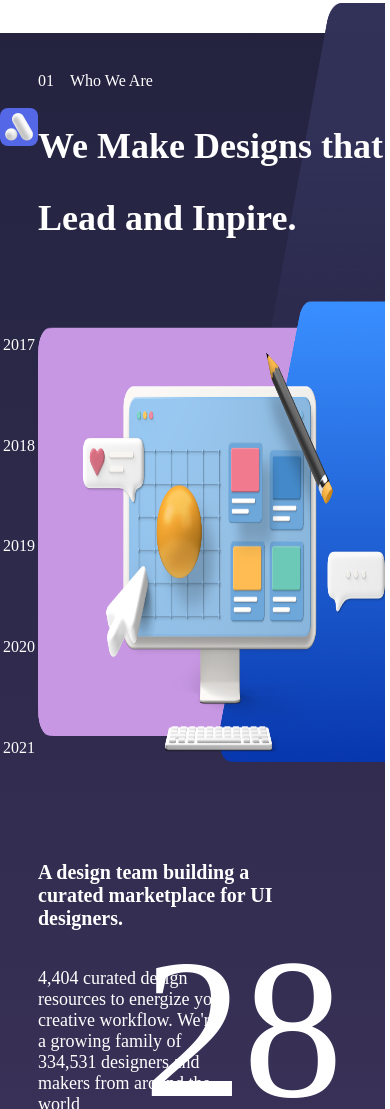
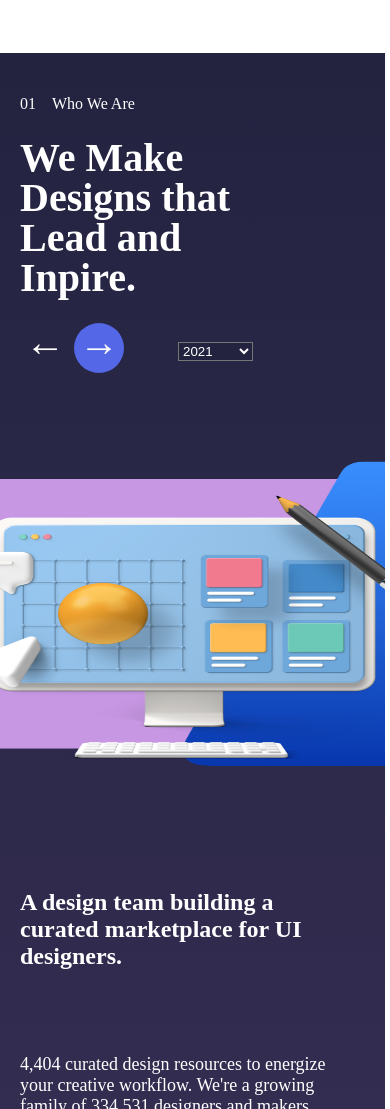
Before and after one commit to evertonnasac/compass-projeto-sprint-2, a plain HTML site: page index.html in a window 390 px wide. Shown: the part 891-2000 px from the top of the page. Drawn offline with Linux system fonts and the light colour scheme.

Commit message:
Conclusão da tela Who-we-are versao mobile, adaptacao do head e index.html

```diff
--- a/index.html
+++ b/index.html
@@ -69,6 +69,13 @@
                     <div class="box-nav-wwa">
                         <div class="btn-prev btn-nav">&larr;</div>
                         <div class="btn-next btn-nav">&rarr;</div>
+                        <select class="select-year-wwa">
+                            <option>2021</option>
+                            <option>2020</option>
+                            <option>2019</option>
+                            <option>2018</option>
+                            <option>2017</option>
+                        </select>
                     </div>
                 </div>
                 <div class="box-image-wwa">
@@ -77,12 +84,13 @@
                 <p class="subtitle-wwa">A design team building a curated marketplace
                      for UI designers.
                 </p>
-                <div class="box-resume-wwa">
-                    <p class="resume-wwa">4,404 curated design resources to energize your creative workflow.
-                        We're a growing family of 334,531 designers and makers from around the world</p>
-                </div>
+
+                <p class="resume-wwa">4,404 curated design resources to energize your creative workflow.
+                    We're a growing family of 334,531 designers and makers from around the world
+                </p>
+
+                <button class="btn-contact-wwa">Contact Us</button>
                 <p class="number-wwa">28</p>
-                <button class="btn-contact-wwa">Contact Us</button>
             </article>
             <div class="image-triangulo-wwa">
                 <img src="./images/img-wwa-triangulo.png" alt="">
--- a/styles/header/_header.scss
+++ b/styles/header/_header.scss
@@ -1,13 +1,15 @@
 header{
-    width: 95%;
+    width: 98.8%;
     height: 100px;
-
 
     display: flex;
     justify-content: space-between;
     align-items: center;
 
-    margin: 0 auto;
+
+    background-color: #ffffff;
+    z-index: 1000;
+    top: 0;
 
 
     .content-logo{
--- a/styles/hero/_hero.scss
+++ b/styles/hero/_hero.scss
@@ -5,8 +5,8 @@ p{
 .hero{
     width: 90%;
     height: calc(100vh - 100px);
-    margin: 0 auto;
-    margin-bottom: 80px;
+    margin: 100px  auto 0 auto;
+    margin-bottom: 100px;
     display: flex;
     justify-content: flex-start;
 
--- a/styles/main.scss
+++ b/styles/main.scss
@@ -10,3 +10,4 @@
 
 @import "./who-we-are/wwa-principal";
 @import "./who-we-are/wwa-tablet";
+@import "./who-we-are/wwa-mobile"
--- /dev/null
+++ b/styles/who-we-are/_wwa-mobile.scss
@@ -0,0 +1,84 @@
+@media (max-width:600px) {
+
+    header{
+        position: fixed;
+    }
+
+    .who-we-are{
+
+        padding: 0 20px;
+        height: 1600px;
+        margin-top: 100px;
+        justify-content: space-evenly;
+
+        .image-triangulo-wwa{
+            display: none;
+        }
+
+        aside{
+            display: none;
+        }
+        .box-center-wwa{
+
+            .box-header-wwa{
+                display: block;
+                padding: 0;
+
+                .box-nav-wwa{
+                    .select-year-wwa{
+                        display: inline-block;
+                        width: 75px;
+                        margin-left: 50px;
+                        background-color: #232340;
+                        color: #ffffff;
+
+                    }
+                }
+
+
+                .title-wwa{
+                    font-size: 40px;
+                    width: 65%;
+                    line-height: 40px;
+                    margin: 25px 0;
+                }
+
+                @media (max-width:360px) {
+                    .title-wwa{
+                        font-size: 28px;
+                        line-height: 40px;
+                    }
+                }
+
+            }
+
+            .box-image-wwa{
+                transform: scaleX(1.5);
+                position: relative;
+                left: -20%;
+                min-height: auto;
+                height: 350px;
+                width: 125%;
+            }
+
+            .subtitle-wwa, .resume-wwa{
+                max-width: 325px;
+                width: 85%;
+
+            }
+
+            .subtitle-wwa{
+                font-size: 24px;
+            }
+
+            .number-wwa{
+                border-radius: 100%;
+                background-color: #232340;
+                text-align: center;
+                position: static;
+
+            }
+        }
+    }
+
+}
--- a/styles/who-we-are/_wwa-principal.scss
+++ b/styles/who-we-are/_wwa-principal.scss
@@ -10,9 +10,11 @@ p{
     width: 100%;
     height: 100vh;
     min-height: 1200px;
+
     background-image: linear-gradient(#232340, #3B3259);
 
     position: relative;
+    margin-top: 35px;
 
     display: flex;
     justify-content: flex-start;
@@ -132,6 +134,7 @@ p{
         .box-header-wwa{
 
             .box-nav-wwa{
+
                 div{
                     border-radius: 100%;
                     height: 50px;
@@ -139,13 +142,17 @@ p{
                     font-size: 40px;
                     border: none;
                     color: #ffffff;
-                    line-height: 43px;
+                    line-height: 40px;
+                    text-align: center;
                     display: inline-block;
-                    text-align: center;
                 }
 
-                & div:last-child{
+                & div:nth-child(2){
                     background-color: $btn-color;
+                }
+
+                .select-year-wwa{
+                    display: none;
                 }
 
             }
@@ -171,15 +178,11 @@ p{
             width: 470px;
         }
 
-        .box-resume-wwa{
-            width: 60%;
 
-            .resume-wwa{
-                font-size: 18px;
-                font-weight: 400;
-                max-width: 70%;
-            }
-
+        .resume-wwa{
+            font-size: 18px;
+            font-weight: 400;
+            width: 350px;
         }
 
     }
@@ -190,6 +193,7 @@ p{
         height: 60px;
         border: none;
         color: #ffffff;
+        border-radius: 8px;
     }
 
     .number-wwa{
--- a/styles/who-we-are/_wwa-tablet.scss
+++ b/styles/who-we-are/_wwa-tablet.scss
@@ -15,26 +15,8 @@
                 width: 329px;
             }
 
-        }
-
-    }
-
-}
-
-@media (max-width:775px) {
-    .who-we-are{
-        .box-header-wwa{
-            .title-wwa{
-                font-size: 36px;
-                width: 375px;
-            }
-
-        }
-
-        .box-center-wwa{
-            .subtitle-wwa{
-                font-size: 20px;
-                width: 250px;
+            .resume-wwa{
+                width: 320px;
             }
 
         }
@@ -42,3 +24,29 @@
     }
 
 }
+
+@media (max-width:870px) {
+    .who-we-are{
+        .box-center-wwa{
+            .box-header-wwa{
+
+                .title-wwa{
+                    font-size: 36px;
+                    width: 375px;
+                }
+
+            }
+            .subtitle-wwa{
+                font-size: 20px;
+                width: 250px;
+            }
+            .resume-wwa{
+                width: 200px;
+            }
+
+        }
+
+
+    }
+
+}
```
Also changed, not shown: styles/main.css, 1 other file.
